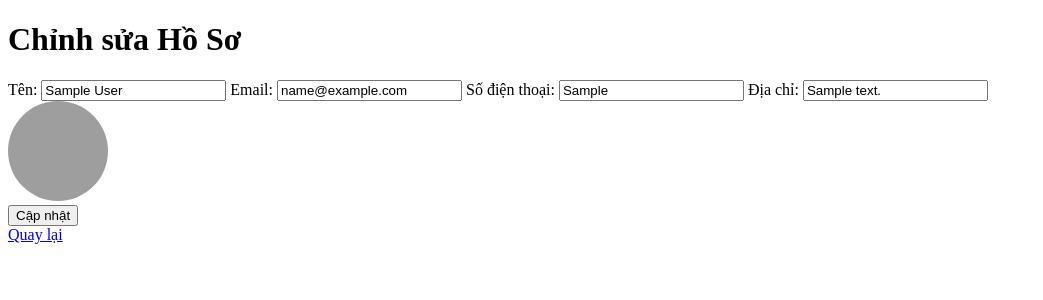
After one commit to nguyentrinhtrungdu/sportweb, a PHP site: page /edit_profile.php in a window 1280 px wide. The commit adds this page. Shown: the top 300 px of the page, without its empty margins (0-1043 px from the left). Run offline with PHP 8.4, Linux system fonts and the light colour scheme; the visitor is signed in with stand-in values (Sample User, id 1); tables that the repository leaves empty or names only in its code hold one stand-in row (values such as "Sample post"); grey boxes are pictures that could not be loaded.

Commit message:
update 87%

```diff
--- /dev/null
+++ b/edit_profile.php
@@ -0,0 +1,136 @@
+<?php
+session_start();
+include './user/connectdb.php';
+include './user/user.php'; // Bao gồm tệp User.php chứa lớp User
+
+// Kiểm tra xem người dùng đã đăng nhập chưa
+if (!isset($_SESSION['user_id'])) {
+    header("Location: ./modal.php");
+    exit();
+}
+
+$userId = $_SESSION['user_id'];
+$userObj = new User();
+
+// Xử lý khi người dùng gửi biểu mẫu
+if ($_SERVER['REQUEST_METHOD'] === 'POST') {
+    $name = trim($_POST['name']);
+    $email = trim($_POST['email']);
+    $num = trim($_POST['num']);
+    $address = trim($_POST['address']);
+    $avatarUrl = $userObj->getArtByEmail($userObj->getUsernameByEmail($email)); // Lấy ảnh hiện tại
+
+    // Xử lý ảnh đại diện
+    if (isset($_FILES['avatar']) && $_FILES['avatar']['error'] === UPLOAD_ERR_OK) {
+        $fileTmpPath = $_FILES['avatar']['tmp_name'];
+        $fileName = $_FILES['avatar']['name'];
+        $fileSize = $_FILES['avatar']['size'];
+        $fileType = $_FILES['avatar']['type'];
+        $fileNameCmps = explode(".", $fileName);
+        $fileExtension = strtolower(end($fileNameCmps));
+        $allowedExtensions = array('jpg', 'jpeg', 'png', 'gif');
+
+        if (in_array($fileExtension, $allowedExtensions)) {
+            $newFileName = md5(time() . $fileName) . '.' . $fileExtension;
+            $uploadFileDir = './assets/img/avatar_defaut/';
+            $destPath = $uploadFileDir . $newFileName;
+
+            if (move_uploaded_file($fileTmpPath, $destPath)) {
+                $avatarUrl = $newFileName;
+            } else {
+                $errorMessage = 'Không thể tải lên ảnh. Vui lòng thử lại.';
+            }
+        } else {
+            $errorMessage = 'Định dạng tệp không hợp lệ. Vui lòng tải lên tệp JPG, JPEG, PNG hoặc GIF.';
+        }
+    }
+
+    // Cập nhật thông tin người dùng
+    if (empty($errorMessage)) {
+        if ($userObj->updateUser($userId, $name, $email, $num, $address, 'user', $avatarUrl)) {
+            $successMessage = 'Thông tin đã được cập nhật thành công.';
+        } else {
+            $errorMessage = 'Đã xảy ra lỗi khi cập nhật thông tin.';
+        }
+    }
+}
+
+// Lấy thông tin người dùng để điền vào biểu mẫu
+$user = $userObj->get_user_by_id($userId);
+if (!$user) {
+    echo "Không thể lấy thông tin người dùng.";
+    exit();
+}
+?>
+
+<!DOCTYPE html>
+<html lang="vi">
+<head>
+    <meta charset="UTF-8">
+    <meta name="viewport" content="width=device-width, initial-scale=1.0">
+    <link rel="stylesheet" href="../assets/css/profile.css">
+    <title>Chỉnh sửa Hồ Sơ</title>
+    <style>
+        .avatar-container {
+            display: flex;
+            align-items: center;
+        }
+        .avatar-container img {
+            border-radius: 50%;
+            width: 100px;
+            height: 100px;
+            object-fit: cover;
+            cursor: pointer;
+        }
+        .avatar-container input[type="file"] {
+            display: none;
+        }
+    </style>
+</head>
+<body>
+    <h1>Chỉnh sửa Hồ Sơ</h1>
+
+    <?php if (isset($successMessage)): ?>
+        <p style="color: green;"><?php echo htmlspecialchars($successMessage); ?></p>
+    <?php endif; ?>
+
+    <?php if (isset($errorMessage)): ?>
+        <p style="color: red;"><?php echo htmlspecialchars($errorMessage); ?></p>
+    <?php endif; ?>
+
+    <form action="edit_profile.php" method="post" enctype="multipart/form-data">
+        <label for="name">Tên:</label>
+        <input type="text" id="name" name="name" value="<?php echo htmlspecialchars($user['name']); ?>" required>
+
+        <label for="email">Email:</label>
+        <input type="email" id="email" name="email" value="<?php echo htmlspecialchars($user['email']); ?>" required>
+
+        <label for="num">Số điện thoại:</label>
+        <input type="text" id="num" name="num" value="<?php echo htmlspecialchars($user['num']); ?>" required>
+
+        <label for="address">Địa chỉ:</label>
+        <input type="text" id="address" name="address" value="<?php echo htmlspecialchars($user['address']); ?>" required>
+
+        <div class="avatar-container">
+            <label for="avatar-upload">
+                <img id="avatar-preview" src="./assets/img/avatar_defaut/<?php echo htmlspecialchars($user['art']); ?>" alt="Avatar">
+            </label>
+            <input type="file" id="avatar-upload" name="avatar" accept="image/*">
+        </div>
+
+        <button type="submit">Cập nhật</button>
+    </form>
+
+    <a href="./user/profile.php">Quay lại</a>
+
+    <script>
+        document.getElementById('avatar-upload').addEventListener('change', function() {
+            var reader = new FileReader();
+            reader.onload = function(e) {
+                document.getElementById('avatar-preview').src = e.target.result;
+            };
+            reader.readAsDataURL(this.files[0]);
+        });
+    </script>
+</body>
+</html>
--- a/user/connectdb.php
+++ b/user/connectdb.php
@@ -1,10 +1,11 @@
 <?php
-$host = 'localhost'; // Change this if necessary
+$host = 'localhost'; // Thay đổi nếu cần
 $dbname = 'websport';
-$user = 'root'; // Replace with your DB username
-$pass = ''; // Replace with your DB password
+$user = 'root'; // Thay đổi với tên người dùng DB của bạn
+$pass = ''; // Thay đổi với mật khẩu DB của bạn
+
 try {
-    $pdo = new PDO('mysql:host=localhost;dbname=websport', $user, $pass);
+    $pdo = new PDO("mysql:host=$host;dbname=$dbname", $user, $pass);
     $pdo->setAttribute(PDO::ATTR_ERRMODE, PDO::ERRMODE_EXCEPTION);
 } catch (PDOException $e) {
     error_log("Connection failed: " . $e->getMessage());
--- a/user/user.php
+++ b/user/user.php
@@ -126,7 +126,6 @@ class User {
         }
     }
 
-    // Cập nhật thông tin người dùng
     public function updateUser($user_id, $name, $email, $num, $address, $role, $avatarUrl = null) {
         try {
             // Xây dựng câu lệnh SQL để cập nhật thông tin người dùng
@@ -139,7 +138,6 @@ class User {
             $stmt = $this->pdo->prepare($sql);
             $stmt->bindParam(':name', $name);
             $stmt->bindParam(':email', $email);
-            $stmt->bindParam(':pass', $pass);
             $stmt->bindParam(':num', $num);
             $stmt->bindParam(':address', $address);
             $stmt->bindParam(':role', $role);
@@ -156,7 +154,6 @@ class User {
         }
     }
 
-    // Cập nhật ảnh đại diện của người dùng
     public function updateAvatar($user_id, $avatarUrl) {
         try {
             $stmt = $this->pdo->prepare("UPDATE users SET art = :art WHERE user_id = :user_id");
@@ -170,5 +167,6 @@ class User {
         }
     }
 
+
 }
 ?>
```
Also changed, not shown: assets/css/edit-pro.css (+6 -21 lines), user/edit_profile.php (deleted, +0 -154 lines), user/profile.php (+5 -4 lines), assets/img/avatar_defaut/337071643_1425572797980232_1988698030277342216_n.jpg (added), assets/img/avatar_defaut/82297127_2570196056637274_9218216117594488832_n.jpg (added), assets/img/avatar_defaut/942112bc16d8caf40c70bda0fbdd9067.jpg (added).
